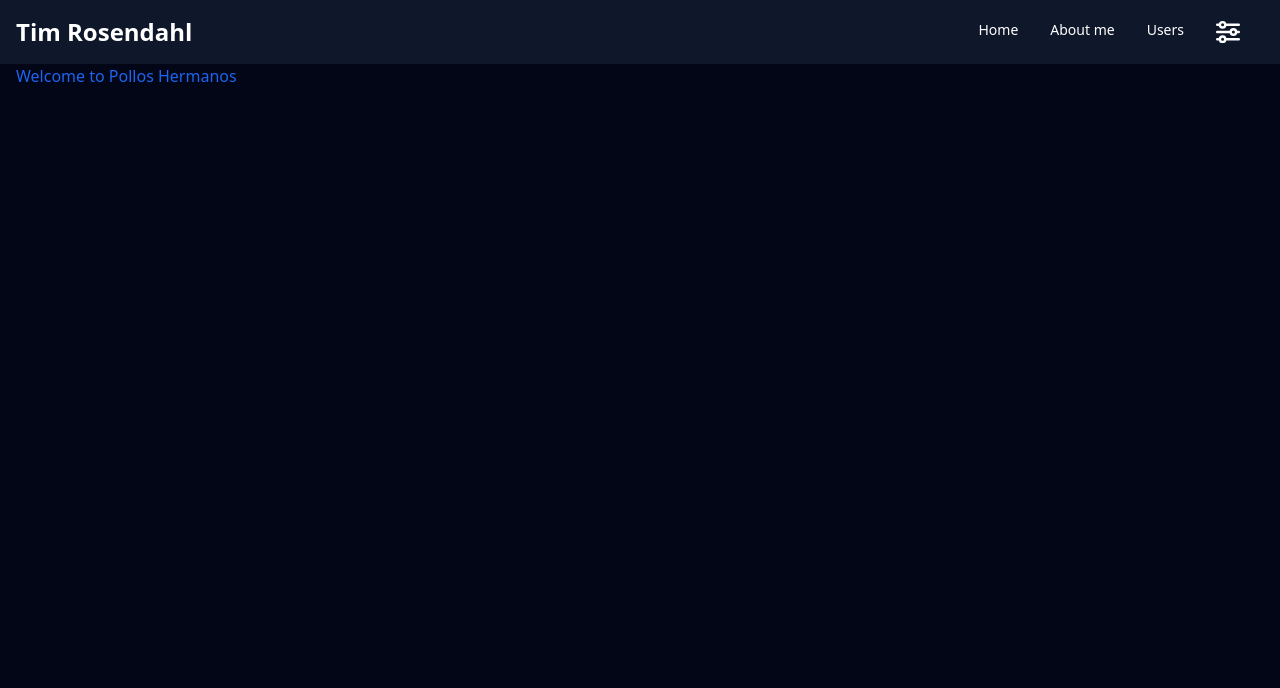
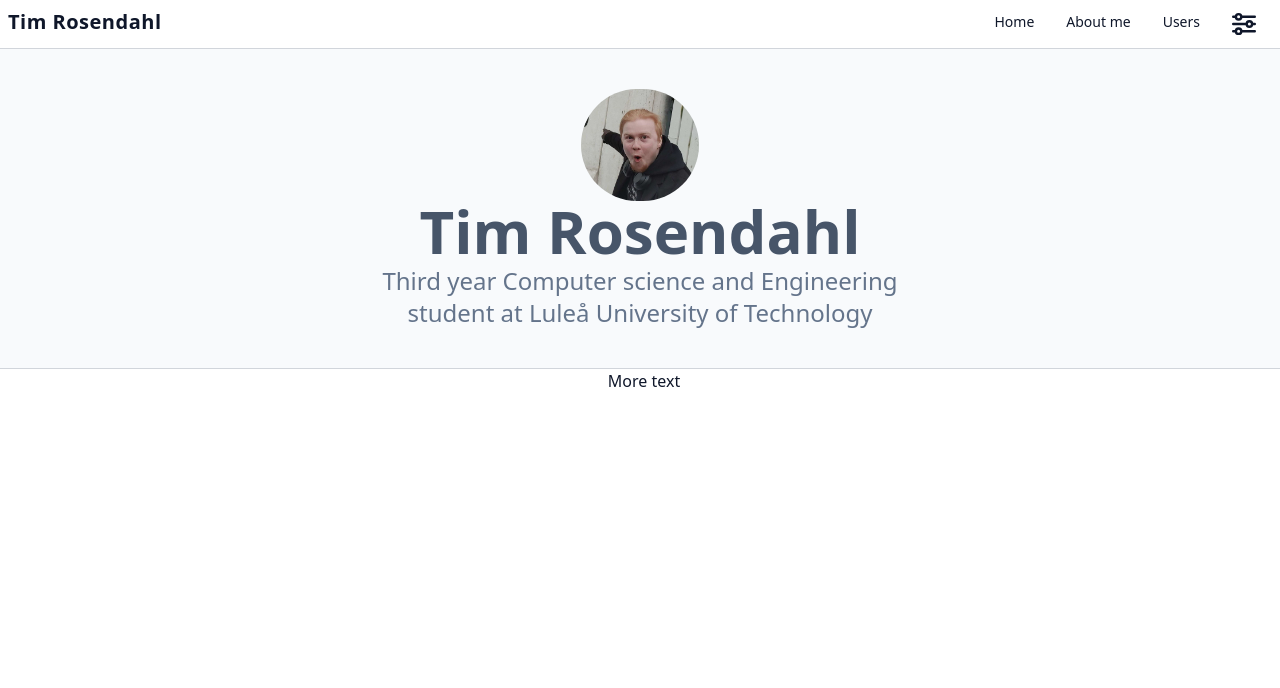
Before and after one commit to Limpowitch/MySQL-FLASK-website, a Flask app: page / in a window 1280 px wide. Shown: the top 688 px of the page. Run offline with Flask 3, Linux system fonts and the light colour scheme; some libraries are stand-ins or nearby versions.

Commit message:
fucking around more with colors, improved structure

```diff
--- a/static/dist/css/output.css
+++ b/static/dist/css/output.css
@@ -1109,6 +1109,10 @@ input:checked + .toggle-bg {
   margin-bottom: 1rem;
 }
 
+.ml-4 {
+  margin-left: 1rem;
+}
+
 .mr-6 {
   margin-right: 1.5rem;
 }
@@ -1125,12 +1129,16 @@ input:checked + .toggle-bg {
   margin-top: 0.5rem;
 }
 
+.ml-3 {
+  margin-left: 0.75rem;
+}
+
 .ml-2 {
   margin-left: 0.5rem;
 }
 
-.ml-4 {
-  margin-left: 1rem;
+.mt-4 {
+  margin-top: 1rem;
 }
 
 .block {
@@ -1173,6 +1181,73 @@ input:checked + .toggle-bg {
   height: 2.25rem;
 }
 
+.h-max {
+  height: -moz-max-content;
+  height: max-content;
+}
+
+.h-full {
+  height: 100%;
+}
+
+.h-16 {
+  height: 4rem;
+}
+
+.h-12 {
+  height: 3rem;
+}
+
+.h-3\/6 {
+  height: 50%;
+}
+
+.h-44 {
+  height: 11rem;
+}
+
+.h-60 {
+  height: 15rem;
+}
+
+.h-72 {
+  height: 18rem;
+}
+
+.h-80 {
+  height: 20rem;
+}
+
+.h-1\/3 {
+  height: 33.333333%;
+}
+
+.h-fit {
+  height: -moz-fit-content;
+  height: fit-content;
+}
+
+.h-96 {
+  height: 24rem;
+}
+
+.h-auto {
+  height: auto;
+}
+
+.h-20 {
+  height: 5rem;
+}
+
+.h-28 {
+  height: 7rem;
+}
+
+.min-h-min {
+  min-height: -moz-min-content;
+  min-height: min-content;
+}
+
 .w-1\/2 {
   width: 50%;
 }
@@ -1195,6 +1270,18 @@ input:checked + .toggle-bg {
 
 .max-w-screen-xl {
   max-width: 1280px;
+}
+
+.max-w-md {
+  max-width: 28rem;
+}
+
+.max-w-xl {
+  max-width: 36rem;
+}
+
+.max-w-full {
+  max-width: 100%;
 }
 
 .flex-1 {
@@ -1273,6 +1360,10 @@ input:checked + .toggle-bg {
 
 .flex-wrap {
   flex-wrap: wrap;
+}
+
+.content-center {
+  align-content: center;
 }
 
 .items-start {
@@ -1335,6 +1426,10 @@ input:checked + .toggle-bg {
   border-radius: 0.375rem;
 }
 
+.rounded-full {
+  border-radius: 9999px;
+}
+
 .rounded-l-lg {
   border-top-left-radius: 0.5rem;
   border-bottom-left-radius: 0.5rem;
@@ -1353,6 +1448,18 @@ input:checked + .toggle-bg {
   border-width: 0px;
 }
 
+.border-2 {
+  border-width: 2px;
+}
+
+.border-b-2 {
+  border-bottom-width: 2px;
+}
+
+.border-b {
+  border-bottom-width: 1px;
+}
+
 .border-blue-600 {
   --tw-border-opacity: 1;
   border-color: rgb(28 100 242 / var(--tw-border-opacity));
@@ -1378,6 +1485,11 @@ input:checked + .toggle-bg {
   border-color: rgb(209 213 219 / var(--tw-border-opacity));
 }
 
+.border-black {
+  --tw-border-opacity: 1;
+  border-color: rgb(0 0 0 / var(--tw-border-opacity));
+}
+
 .bg-blue-700 {
   --tw-bg-opacity: 1;
   background-color: rgb(26 86 219 / var(--tw-bg-opacity));
@@ -1406,6 +1518,11 @@ input:checked + .toggle-bg {
 .bg-indigo-500 {
   --tw-bg-opacity: 1;
   background-color: rgb(104 117 245 / var(--tw-bg-opacity));
+}
+
+.bg-slate-950 {
+  --tw-bg-opacity: 1;
+  background-color: rgb(2 6 23 / var(--tw-bg-opacity));
 }
 
 .bg-white {
@@ -1417,49 +1534,34 @@ input:checked + .toggle-bg {
   background-color: rgb(255 255 255 / 0.5);
 }
 
-.bg-cyan-950 {
-  --tw-bg-opacity: 1;
-  background-color: rgb(8 51 68 / var(--tw-bg-opacity));
-}
-
-.bg-cyan-900 {
-  --tw-bg-opacity: 1;
-  background-color: rgb(22 78 99 / var(--tw-bg-opacity));
-}
-
-.bg-sky-950 {
-  --tw-bg-opacity: 1;
-  background-color: rgb(8 47 73 / var(--tw-bg-opacity));
-}
-
-.bg-indigo-950 {
-  --tw-bg-opacity: 1;
-  background-color: rgb(30 27 75 / var(--tw-bg-opacity));
-}
-
-.bg-violet-950 {
-  --tw-bg-opacity: 1;
-  background-color: rgb(46 16 101 / var(--tw-bg-opacity));
-}
-
-.bg-slate-950 {
-  --tw-bg-opacity: 1;
-  background-color: rgb(2 6 23 / var(--tw-bg-opacity));
-}
-
-.bg-blue-950 {
-  --tw-bg-opacity: 1;
-  background-color: rgb(23 37 84 / var(--tw-bg-opacity));
-}
-
-.bg-blue-900 {
-  --tw-bg-opacity: 1;
-  background-color: rgb(35 56 118 / var(--tw-bg-opacity));
+.bg-teal-50 {
+  --tw-bg-opacity: 1;
+  background-color: rgb(237 250 250 / var(--tw-bg-opacity));
+}
+
+.bg-teal-100 {
+  --tw-bg-opacity: 1;
+  background-color: rgb(213 245 246 / var(--tw-bg-opacity));
 }
 
 .bg-slate-900 {
   --tw-bg-opacity: 1;
   background-color: rgb(15 23 42 / var(--tw-bg-opacity));
+}
+
+.bg-emerald-900 {
+  --tw-bg-opacity: 1;
+  background-color: rgb(6 78 59 / var(--tw-bg-opacity));
+}
+
+.bg-sky-50 {
+  --tw-bg-opacity: 1;
+  background-color: rgb(240 249 255 / var(--tw-bg-opacity));
+}
+
+.bg-slate-50 {
+  --tw-bg-opacity: 1;
+  background-color: rgb(248 250 252 / var(--tw-bg-opacity));
 }
 
 .bg-opacity-50 {
@@ -1484,6 +1586,14 @@ input:checked + .toggle-bg {
 
 .p-6 {
   padding: 1.5rem;
+}
+
+.p-0 {
+  padding: 0px;
+}
+
+.p-1\.5 {
+  padding: 0.375rem;
 }
 
 .px-2 {
@@ -1525,12 +1635,44 @@ input:checked + .toggle-bg {
   padding-top: 0.5rem;
 }
 
+.pt-4 {
+  padding-top: 1rem;
+}
+
+.pb-1 {
+  padding-bottom: 0.25rem;
+}
+
+.pb-2 {
+  padding-bottom: 0.5rem;
+}
+
+.pt-5 {
+  padding-top: 1.25rem;
+}
+
 .text-center {
   text-align: center;
 }
 
 .text-right {
   text-align: right;
+}
+
+.align-middle {
+  vertical-align: middle;
+}
+
+.font-mono {
+  font-family: ui-monospace, SFMono-Regular, Menlo, Monaco, Consolas, "Liberation Mono", "Courier New", monospace;
+}
+
+.font-sans {
+  font-family: ui-sans-serif, system-ui, -apple-system, BlinkMacSystemFont, "Segoe UI", Roboto, "Helvetica Neue", Arial, "Noto Sans", sans-serif, "Apple Color Emoji", "Segoe UI Emoji", "Segoe UI Symbol", "Noto Color Emoji";
+}
+
+.font-serif {
+  font-family: ui-serif, Georgia, Cambria, "Times New Roman", Times, serif;
 }
 
 .text-2xl {
@@ -1548,6 +1690,26 @@ input:checked + .toggle-bg {
   line-height: 1.25rem;
 }
 
+.text-xl {
+  font-size: 1.25rem;
+  line-height: 1.75rem;
+}
+
+.text-9xl {
+  font-size: 8rem;
+  line-height: 1;
+}
+
+.text-4xl {
+  font-size: 2.25rem;
+  line-height: 2.5rem;
+}
+
+.text-6xl {
+  font-size: 3.75rem;
+  line-height: 1;
+}
+
 .font-medium {
   font-weight: 500;
 }
@@ -1556,6 +1718,10 @@ input:checked + .toggle-bg {
   font-weight: 600;
 }
 
+.font-bold {
+  font-weight: 700;
+}
+
 .leading-6 {
   line-height: 1.5rem;
 }
@@ -1564,6 +1730,10 @@ input:checked + .toggle-bg {
   line-height: 2.25rem;
 }
 
+.tracking-wide {
+  letter-spacing: 0.025em;
+}
+
 .text-blue-600 {
   --tw-text-opacity: 1;
   color: rgb(28 100 242 / var(--tw-text-opacity));
@@ -1579,11 +1749,6 @@ input:checked + .toggle-bg {
   color: rgb(55 65 81 / var(--tw-text-opacity));
 }
 
-.text-gray-800 {
-  --tw-text-opacity: 1;
-  color: rgb(31 41 55 / var(--tw-text-opacity));
-}
-
 .text-gray-900 {
   --tw-text-opacity: 1;
   color: rgb(17 24 39 / var(--tw-text-opacity));
@@ -1592,6 +1757,51 @@ input:checked + .toggle-bg {
 .text-white {
   --tw-text-opacity: 1;
   color: rgb(255 255 255 / var(--tw-text-opacity));
+}
+
+.text-slate-900 {
+  --tw-text-opacity: 1;
+  color: rgb(15 23 42 / var(--tw-text-opacity));
+}
+
+.text-cyan-400 {
+  --tw-text-opacity: 1;
+  color: rgb(34 211 238 / var(--tw-text-opacity));
+}
+
+.text-cyan-700 {
+  --tw-text-opacity: 1;
+  color: rgb(14 116 144 / var(--tw-text-opacity));
+}
+
+.text-slate-600 {
+  --tw-text-opacity: 1;
+  color: rgb(71 85 105 / var(--tw-text-opacity));
+}
+
+.text-teal-100 {
+  --tw-text-opacity: 1;
+  color: rgb(213 245 246 / var(--tw-text-opacity));
+}
+
+.text-slate-800 {
+  --tw-text-opacity: 1;
+  color: rgb(30 41 59 / var(--tw-text-opacity));
+}
+
+.text-slate-700 {
+  --tw-text-opacity: 1;
+  color: rgb(51 65 85 / var(--tw-text-opacity));
+}
+
+.text-slate-300 {
+  --tw-text-opacity: 1;
+  color: rgb(203 213 225 / var(--tw-text-opacity));
+}
+
+.text-slate-500 {
+  --tw-text-opacity: 1;
+  color: rgb(100 116 139 / var(--tw-text-opacity));
 }
 
 .opacity-0 {
--- a/templates/base.html
+++ b/templates/base.html
@@ -10,7 +10,7 @@
 
 </head>
 
-<body class="bg-slate-950">
+<body>
     {% include 'navbar.html' %}
 
     <div class="content">
--- a/templates/home.html
+++ b/templates/home.html
@@ -5,4 +5,18 @@
 {% block title %}Tim Rosendahl{% endblock %}
 
 {% block content %}
-<h1 class="text-blue-600 ml-4">Welcome to Pollos Hermanos</h1>{% endblock %}
+<div class="text-center bg-slate-50 h-80 min-h-min p-4 border-gray-300 border-b flex items-center justify-center">
+    <div class="content-center">
+        <img class="relative mx-auto rounded-full h-28 overflow-hidden" src="../static/images/Snapchat-1880203682.jpg" alt="image description">
+        <h1 class="text-slate-600 text-6xl font-semibold">Tim Rosendahl</h1>
+        <h2 class="mt-1 text-slate-500 text-2xl max-w-xl">
+            Third year Computer science and Engineering student at Luleå University of Technology
+        </h2>
+    </div>
+</div>
+
+<div>
+    <p class="text-slate-900 text-center ml-2 border-1 border-blacks bg-white h-80">
+        More text</p>
+</div>
+{% endblock %}
--- a/templates/navbar.html
+++ b/templates/navbar.html
@@ -1,12 +1,9 @@
 <!-- Navbar with Tailwind CSS -->
-<nav class=" border-gray-200 dark:bg-gray-900 bg-slate-900 text-white">
-    <div class="flex flex-wrap justify-between items-center mx-auto max-w-screen-xl p-4">
+<nav class="dark:bg-gray-900 text-slate-900 bg-white border-gray-300 border-b">
+    <div class="flex flex-wrap justify-between items-center mx-auto max-w-screen-xl p-0 h-12">
         <!-- Logo or brand -->
-        <a href="https://flowbite.com" class="flex items-center">
-            <span class="self-center text-2xl font-semibold whitespace-nowrap dark:text-white">Tim Rosendahl</span>
-        </a>
-        <!-- Navigation links -->
-        <ul class="flex flex-row font-medium mt-0 mr-6 space-x-8 text-sm text-white">
+        <span class="self-center text-xl font-semibold font-sans whitespace-nowrap dark:text-white text-slate-900 h-full p-2 tracking-wide ">Tim Rosendahl</span>        <!-- Navigation links -->
+        <ul class="flex flex-row font-medium mt-0 mr-6 space-x-8 text-sm text-slate-900">
             <li>
                 <a href="/" class=" dark:text-white hover:underline" aria-current="page">Home</a>
             </li>
```
Also changed, not shown: static/images/Snapchat-1880203682.jpg (added).
